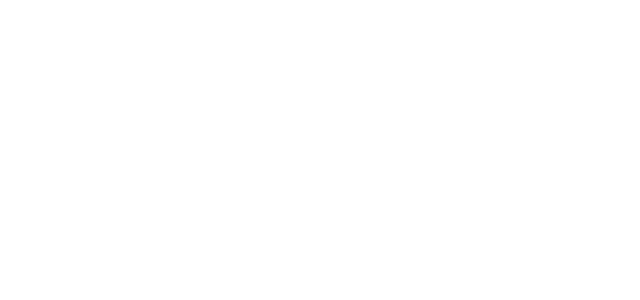
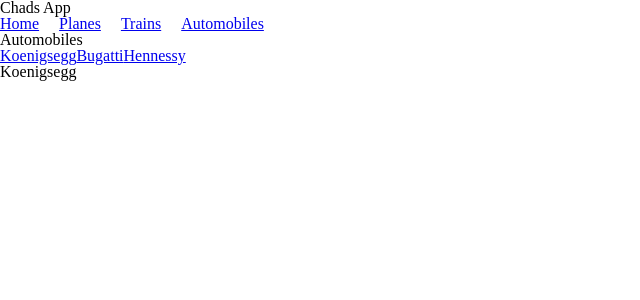
Before and after one commit to Chad-Stabler/adv-react-webpack, a React app: page /automobiles in a window 1280 px wide. Before the commit this address had no page. Shown: the top 300 px of the page, without its empty margins (0-640 px from the left). Built offline with nearby package versions, Linux system fonts and the light colour scheme.

Commit message:
Navigation to multiple pages and nested routes working

```diff
--- /dev/null
+++ b/src/components/Automobiles/Automobiles.jsx
@@ -0,0 +1,15 @@
+import { Outlet, Link } from 'react-router-dom';
+
+export default function Automobiles() {
+  return (
+    <div>
+      <h1>Automobiles</h1>
+      <nav>
+        <Link to="">Koenigsegg</Link>
+        <Link to="bugatti">Bugatti</Link>
+        <Link to="hennessy">Hennessy</Link>
+      </nav>
+      <Outlet />
+    </div>
+  );
+}
--- /dev/null
+++ b/src/components/Automobiles/Bugatti.jsx
@@ -0,0 +1,6 @@
+export default function Bugatti() {
+  return (
+    <div>
+          Bugatti
+    </div>);
+}
--- /dev/null
+++ b/src/components/Automobiles/Hennessy.jsx
@@ -0,0 +1,6 @@
+export default function Hennessy() {
+  return (
+    <div>
+        Hennessy
+    </div>);
+}
--- /dev/null
+++ b/src/components/Automobiles/Koenigsegg.jsx
@@ -0,0 +1,6 @@
+export default function Koenigsegg() {
+  return (
+    <div>
+          Koenigsegg
+    </div>);
+}
--- a/src/components/Page/Navigation.jsx
+++ b/src/components/Page/Navigation.jsx
@@ -4,8 +4,8 @@
 export default function Navigation() {
   return (<nav className={styles.Navigation}>
     <NavLink to="">Home</NavLink>
-    <NavLink to="Planes">Planes</NavLink>
+    <NavLink to="planes">Planes</NavLink>
     <NavLink to="trains">Trains</NavLink>
-    <NavLink to="Automobiles">Automobiles</NavLink>
+    <NavLink to="automobiles">Automobiles</NavLink>
   </nav>);
 }
--- /dev/null
+++ b/src/components/Planes/Planes.jsx
@@ -0,0 +1,5 @@
+export default function Planes() {
+  return (<div>
+      Planes
+  </div>);
+}
--- /dev/null
+++ b/src/components/Trains/Trains.jsx
@@ -0,0 +1,5 @@
+export default function Trains() {
+  return (<div>
+    Trains
+  </div>);
+}
--- a/src/components/app.jsx
+++ b/src/components/app.jsx
@@ -5,13 +5,25 @@
 } from 'react-router-dom';
 import HomePage from './HomePage/HomePage';
 import Layout from './Page/Layout';
+import Planes from './Planes/Planes';
+import Trains from './Trains/Trains';
+import Automobiles from './Automobiles/Automobiles';
+import Koenigsegg from './Automobiles/Koenigsegg';
+import Bugatti from './Automobiles/Bugatti';
+import Hennessy from './Automobiles/Hennessy';
 
 export default function app() {
   return (<Router>
     <Routes>
       <Route element={<Layout />}>
         <Route index element={<HomePage />} />
-
+        <Route path="planes" element={<Planes />} />
+        <Route path="trains" element={<Trains />} />
+        <Route path="automobiles" element={<Automobiles />} >
+          <Route index element={<Koenigsegg />} />
+          <Route path="bugatti" element={<Bugatti />} />
+          <Route path="hennessy" element={<Hennessy />} />
+        </Route>
       </Route>
     </Routes>
   </Router>);
```
